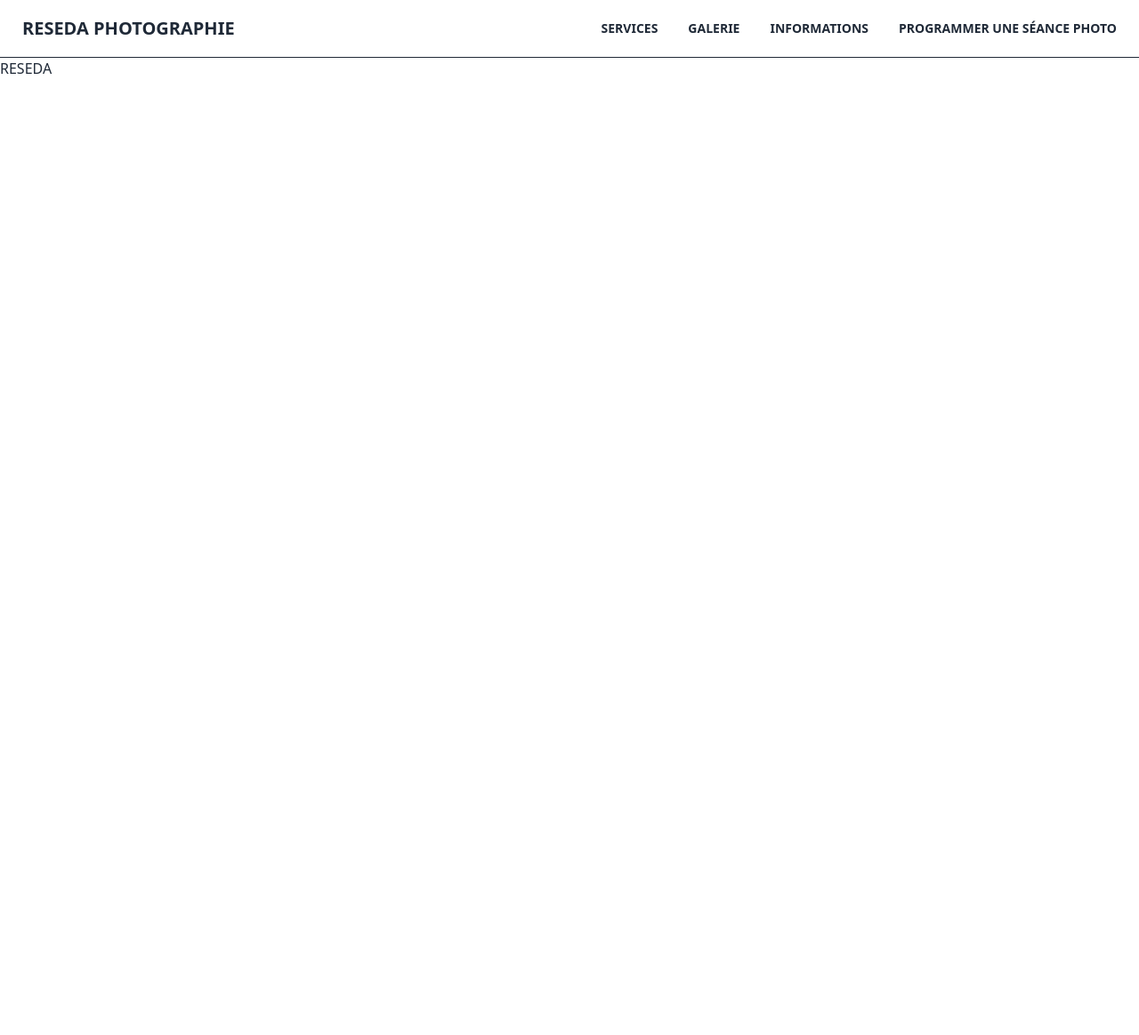
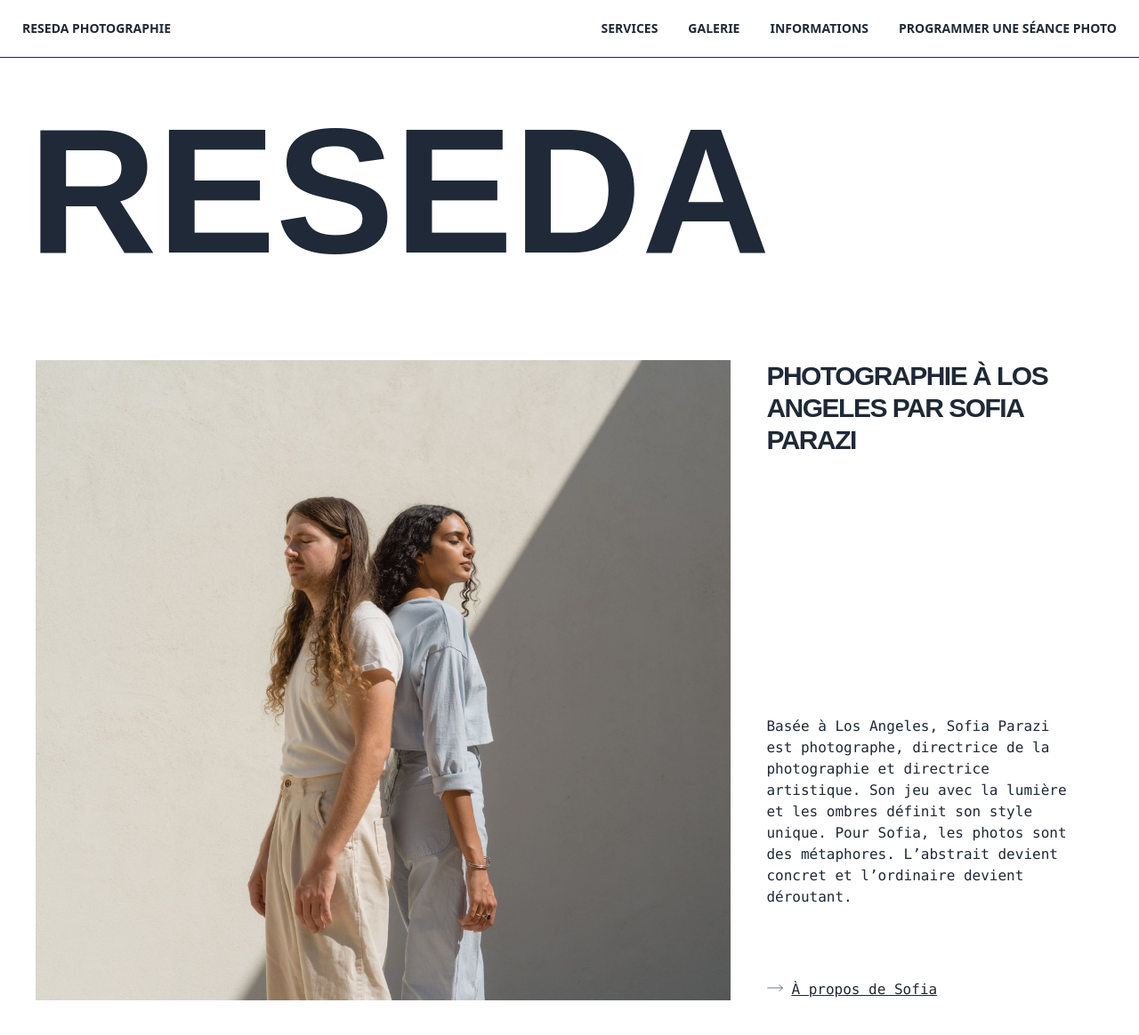
Before and after one commit to NhatHONGUYEN/Gallery, a React (Vite) app: page / in a window 1280 px wide. Shown: the whole page at 89% size. Before the commit the page ends 800 px from the top, so only its background shows below. Built offline with nearby package versions, Linux system fonts and the light colour scheme; the HTML template or start-up script is replaced by a standard one; a web font is replaced by a local one.

Commit message:
✨   F01 : HOME > Create the intro for the website with pic , description and link to INFORMATION

```diff
--- a/package.json
+++ b/package.json
@@ -11,6 +11,8 @@
   },
   "dependencies": {
     "@vitejs/plugin-react-swc": "^3.7.0",
+    "lucide": "^0.417.0",
+    "lucide-react": "^0.417.0",
     "react": "^18.3.1",
     "react-dom": "^18.3.1",
     "react-router-dom": "^6.25.1"
--- a/src/App.css
+++ b/src/App.css
@@ -53,3 +53,9 @@
     font-weight: normal;
     font-style: normal;
 }
+
+
+body {
+    width: 100vw;
+    height: 100vh;
+  }
--- a/src/components/Home.jsx
+++ b/src/components/Home.jsx
@@ -1,9 +1,50 @@
+import { MoveRight } from "lucide-react";
+import { Link } from "react-router-dom";
+
 export default function Home() {
   return (
-    <div className="w-full h-full">
+    <div className="w-screen h-full">
       <div>
-        <h1>RESEDA</h1>
-        <div></div>
+        <h1 className="text-[200px] mx-8  font-humane font-extrabold">
+          RESEDA
+        </h1>
+        <div className="flex flex-col md:flex-row  h-screen  p-10">
+          {/* Left Section - Image */}
+
+          <div className="w-full h-full  ">
+            <img
+              className="object-cover h-full w-full"
+              src="../../public/reseda (1).jpeg"
+              alt="coupleIntro"
+            />
+          </div>
+
+          {/* Right Section - Text */}
+
+          <div className="w-full lg:w-1/2 flex flex-col px-10 justify-between ">
+            <div>
+              <p className="text-3xl font-bold  font-humane tracking-tighter">
+                PHOTOGRAPHIE À LOS ANGELES PAR SOFIA PARAZI
+              </p>
+            </div>
+            <div>
+              <p className="font-mono pb-20">
+                Basée à Los Angeles, Sofia Parazi est photographe, directrice de
+                la photographie et directrice artistique. Son jeu avec la
+                lumière et les ombres définit son style unique. Pour Sofia, les
+                photos sont des métaphores. L’abstrait devient concret et
+                l’ordinaire devient déroutant.
+              </p>
+
+              <Link
+                to={"/informations"}
+                className="font-mono gap-2 underline flex"
+              >
+                <MoveRight size={20} strokeWidth={0.75} /> À propos de Sofia
+              </Link>
+            </div>
+          </div>
+        </div>
       </div>
     </div>
   );
--- a/src/components/NavBar.jsx
+++ b/src/components/NavBar.jsx
@@ -3,8 +3,8 @@ import { Link } from "react-router-dom";
 export default function NavBar() {
   return (
     <div className="navbar sticky bg-base-100 border-b border-gray-800 uppercase">
-      <div className="flex w-full  justify-between items-center">
-        <Link to={"/"} className="btn btn-ghost text-xl">
+      <div className="flex w-screen  justify-between items-center">
+        <Link to={"/"} className="btn btn-ghost ">
           Reseda photographie
         </Link>
         <div>
```
Also changed, not shown: 1 other file (tests, documents, lock files or other folders).
